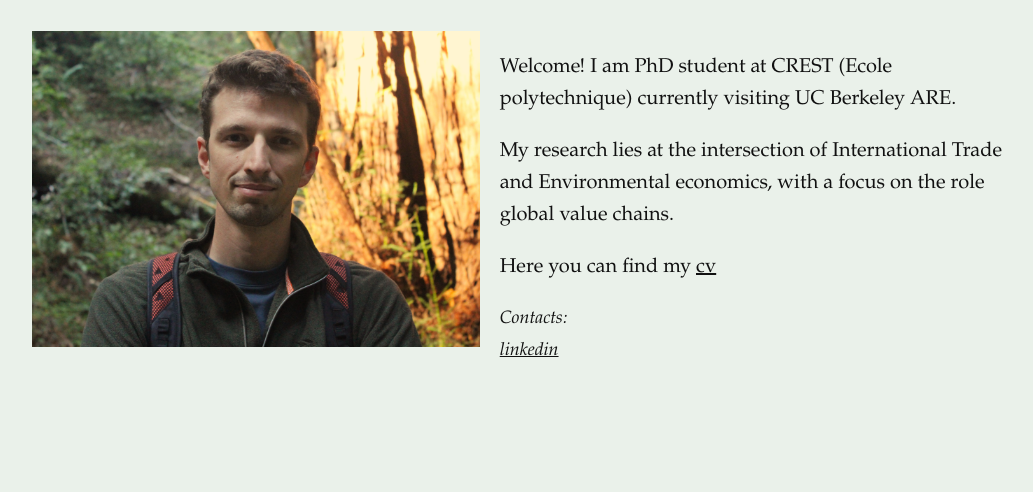
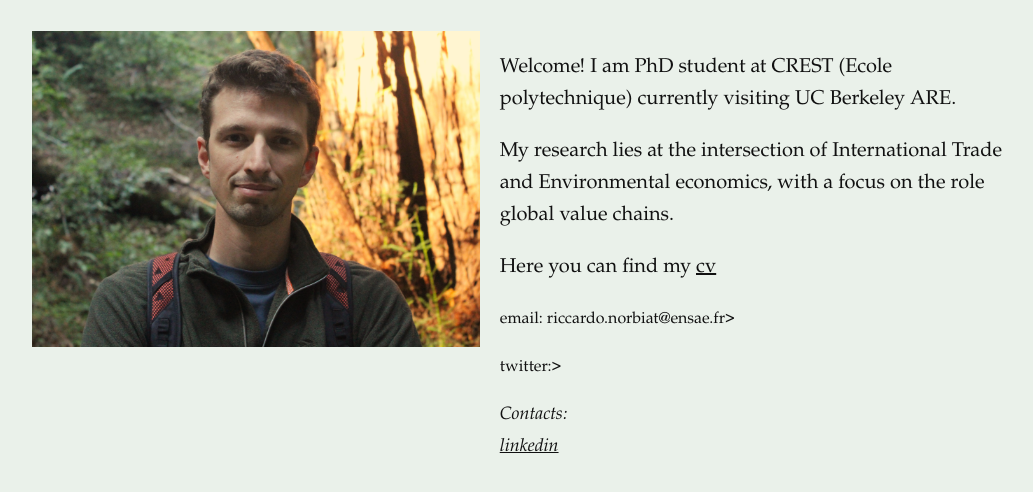
Before and after one commit to rnorbiato/rnorbiato.github.io, a plain HTML site: page index.html in a window 1280 px wide. Shown: the part 262-754 px from the top of the page, without its empty margins (195-1228 px from the left). Drawn offline with Linux system fonts and the light colour scheme.

Commit message:
Update index.html

```diff
--- a/index.html
+++ b/index.html
@@ -53,6 +53,8 @@
           <p style="font-size: 20px">Welcome! I am PhD student at CREST (Ecole polytechnique) currently visiting UC Berkeley ARE.</p>
           <p style="font-size: 20px">My research lies at the intersection of International Trade and Environmental economics, with a focus on the role global value chains. </p>
           <p style="font-size: 20px">Here you can find my <a href="">cv</a> </p>
+          <p style="font-size: 16px">email: riccardo.norbiat@ensae.fr> </p>
+          <p style="font-size: 16px">twitter:> </p>
             <span class="mini-note">Contacts:
                 </br>
                 <a href="">linkedin</a>
```
